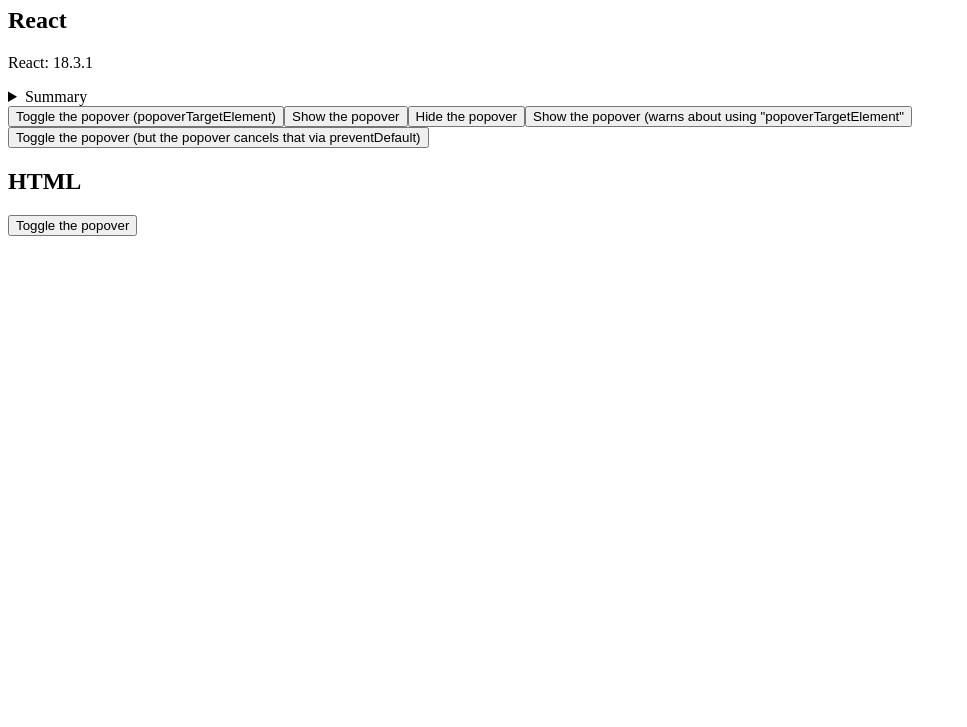
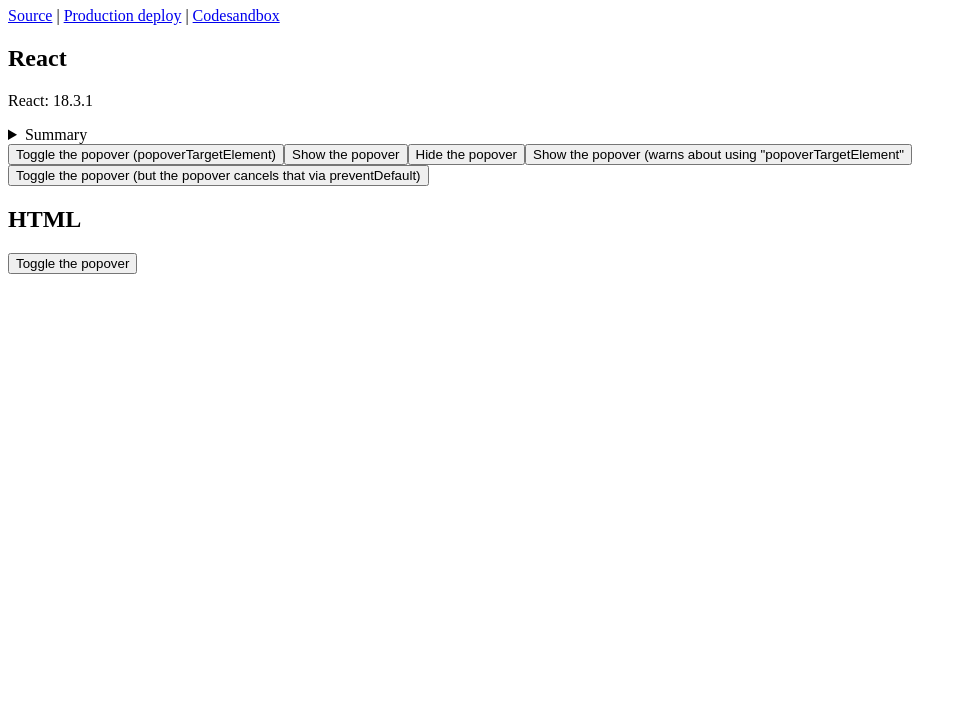
Before and after one commit to eps1lon/react-popover-api-demo, a React app: page public/index.html in a window 1280 px wide. Shown: the part 73-800 px from the top of the page, without its empty margins (0-967 px from the left). Built offline with nearby package versions, Linux system fonts and the light colour scheme.

Commit message:
Add links for prod, dev, source

```diff
--- a/public/index.html
+++ b/public/index.html
@@ -28,6 +28,7 @@
 		You need to enable JavaScript to run this app.
 	</noscript>
   <h1>Popover API</h1>
+  <p><a href="https://github.com/eps1lon/react-popover-api-demo">Source</a> | <a href="https://react-popover-api-demo-shia.vercel.app/">Production deploy</a> | <a href="https://codesandbox.io/p/github/eps1lon/react-popover-api-demo">Codesandbox</a></p>
   <h2>React</h2>
 	<div id="root"></div>
   <h2>HTML</h2>
```
